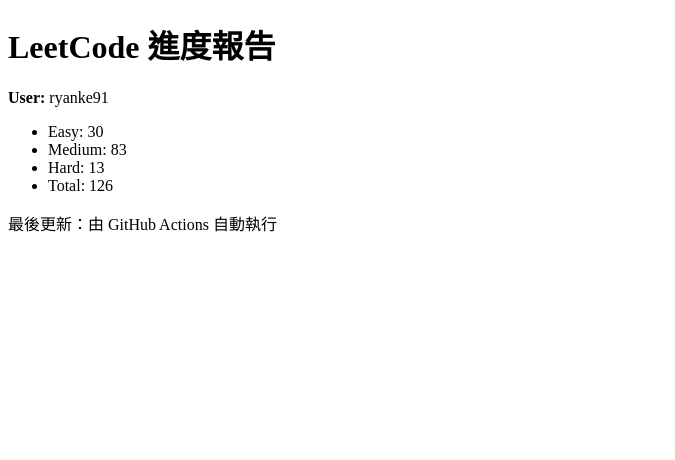
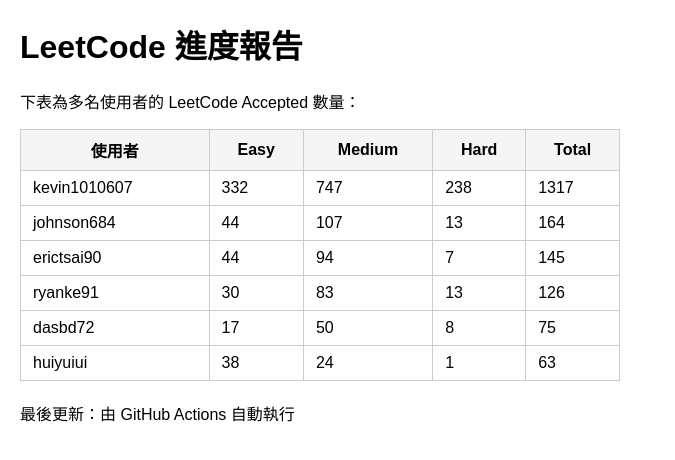
Before and after one commit to ryan910707/Leetcode_tracker, a plain HTML site: page docs/index.html in a window 1280 px wide. Shown: the whole page, without its empty margins (0-675 px from the left). Drawn offline with Linux system fonts and the light colour scheme.

Commit message:
update multi-user

```diff
--- a/docs/index.html
+++ b/docs/index.html
@@ -3,19 +3,96 @@
 <html lang="zh-Hant">
 <head>
     <meta charset="utf-8">
-    <title>LeetCode 進度報告 - ryanke91</title>
+    <title>LeetCode 進度報告</title>
+    <style>
+      body {
+        font-family: Arial, sans-serif;
+        margin: 20px;
+      }
+      table {
+        border-collapse: collapse;
+        width: 100%;
+        max-width: 600px;
+      }
+      th, td {
+        border: 1px solid #ccc;
+        padding: 8px 12px;
+      }
+      th {
+        background-color: #f5f5f5;
+      }
+      tr:hover {
+        background-color: #f9f9f9;
+      }
+    </style>
 </head>
 <body>
     <h1>LeetCode 進度報告</h1>
-    <p><strong>User:</strong> ryanke91</p>
-    <ul>
-        <li>Easy: 30</li>
-        <li>Medium: 83</li>
-        <li>Hard: 13</li>
-        <li>Total: 126</li>
-    </ul>
+    <p>下表為多名使用者的 LeetCode Accepted 數量：</p>
+    <table>
+        <thead>
+            <tr>
+                <th>使用者</th>
+                <th>Easy</th>
+                <th>Medium</th>
+                <th>Hard</th>
+                <th>Total</th>
+            </tr>
+        </thead>
+        <tbody>
+
+            <tr>
+                <td>kevin1010607</td>
+                <td>332</td>
+                <td>747</td>
+                <td>238</td>
+                <td>1317</td>
+            </tr>
+
+            <tr>
+                <td>johnson684</td>
+                <td>44</td>
+                <td>107</td>
+                <td>13</td>
+                <td>164</td>
+            </tr>
+
+            <tr>
+                <td>erictsai90</td>
+                <td>44</td>
+                <td>94</td>
+                <td>7</td>
+                <td>145</td>
+            </tr>
+
+            <tr>
+                <td>ryanke91</td>
+                <td>30</td>
+                <td>83</td>
+                <td>13</td>
+                <td>126</td>
+            </tr>
+
+            <tr>
+                <td>dasbd72</td>
+                <td>17</td>
+                <td>50</td>
+                <td>8</td>
+                <td>75</td>
+            </tr>
+
+            <tr>
+                <td>huiyuiui</td>
+                <td>38</td>
+                <td>24</td>
+                <td>1</td>
+                <td>63</td>
+            </tr>
+
+        </tbody>
+    </table>
     <footer>
-        <p>最後更新：由 GitHub Actions 自動執行</p>
+        <p style="margin-top: 20px;">最後更新：由 GitHub Actions 自動執行</p>
     </footer>
 </body>
 </html>
```
Also changed, not shown: 1 other file.
